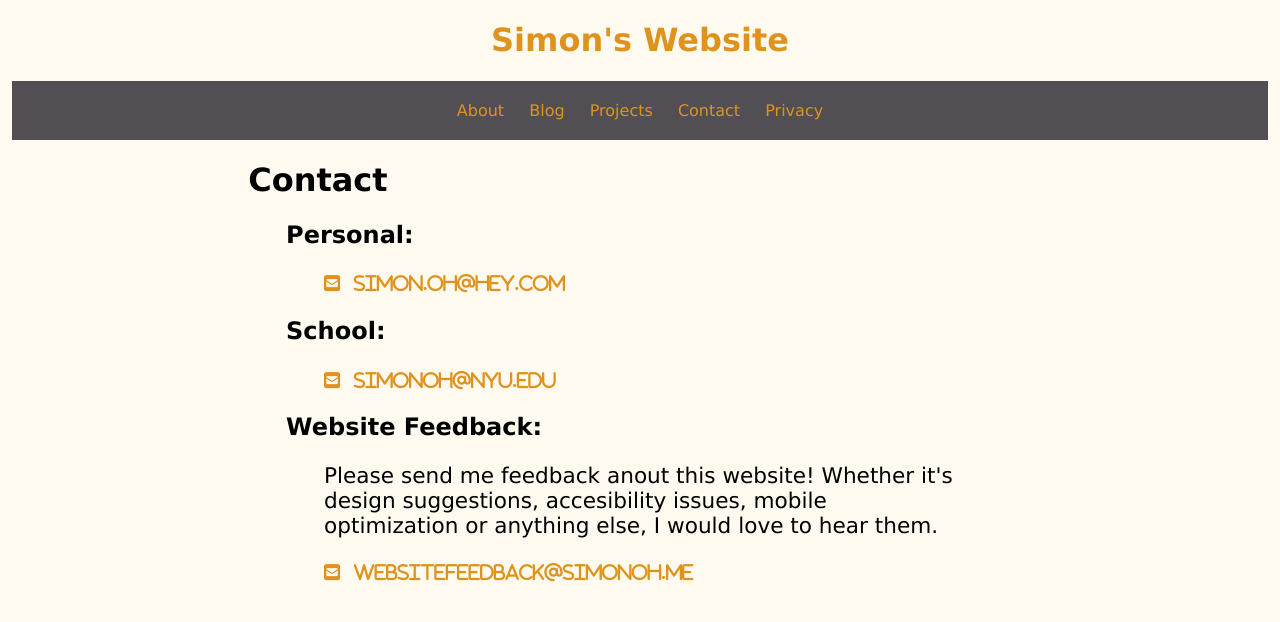
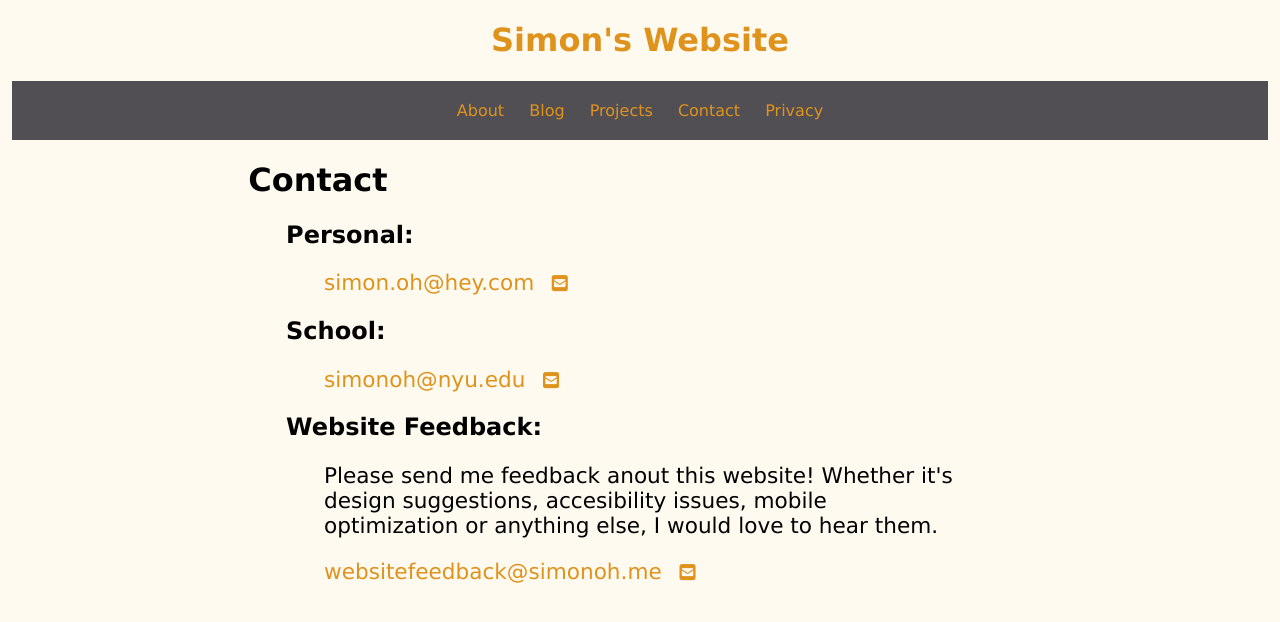
Before and after one commit to simon0h/simon0h.github.io, a Jekyll site: the page built from contact/index.html, in a window 1280 px wide. Shown: the top 622 px of the page. Built offline with Jekyll 4.4.1, drawn with Linux system fonts in a browser that asks for light colours; nearby versions of some CDN libraries.

```diff
--- a/contact/index.html
+++ b/contact/index.html
@@ -10,12 +10,12 @@
 
 <body>
 	<h2> Personal: </h2>
-	<p title = "simon.oh@hey.com"> <a href="mailto:simon.oh@hey.com" target="_top"><p class = "links"><i class="fa fa-envelope-square" style="font-size:85%;"> &ensp;simon.oh@hey.com </i></a></p>
+	<p title = "simon.oh@hey.com"> <a href="mailto:simon.oh@hey.com" target="_top"><p class = "links"> simon.oh@hey.com &ensp;<i class="fa fa-envelope-square" style="font-size:85%;"></i></a></p>
 
 	<h2> School: </h2>
-	<p title = "simonoh@nyu.edu"> <a href="mailto:simonoh@nyu.edu" target="_top"><p class = "links"><i class="fa fa-envelope-square" style="font-size:85%;"> &ensp;simonoh@nyu.edu </i></a></p>
+	<p title = "simonoh@nyu.edu"> <a href="mailto:simonoh@nyu.edu" target="_top"><p class = "links"> simonoh@nyu.edu &ensp;<i class="fa fa-envelope-square" style="font-size:85%;"></i></a></p>
 
 	<h2> Website Feedback: </h2>
 	<p> Please send me feedback anout this website! Whether it's design suggestions, accesibility issues, mobile optimization or anything else, I would love to hear them.</p>
-	<p title = "websitefeedback@simonoh.me"> <a href="mailto:websitefeedback@simonoh.me" target="_top"><p class = "links"><i class="fa fa-envelope-square" style="font-size:85%;"> &ensp;websitefeedback@simonoh.me </i></a></p>
+	<p title = "websitefeedback@simonoh.me"> <a href="mailto:websitefeedback@simonoh.me" target="_top"><p class = "links"> websitefeedback@simonoh.me &ensp;<i class="fa fa-envelope-square" style="font-size:85%;"></i></a></p>
 </body>
```
